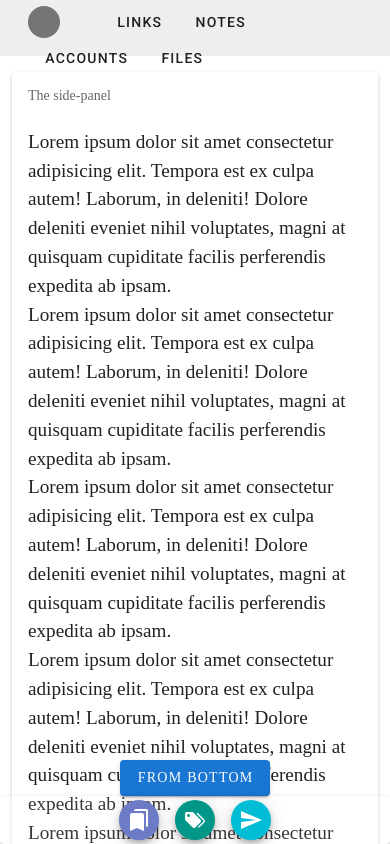
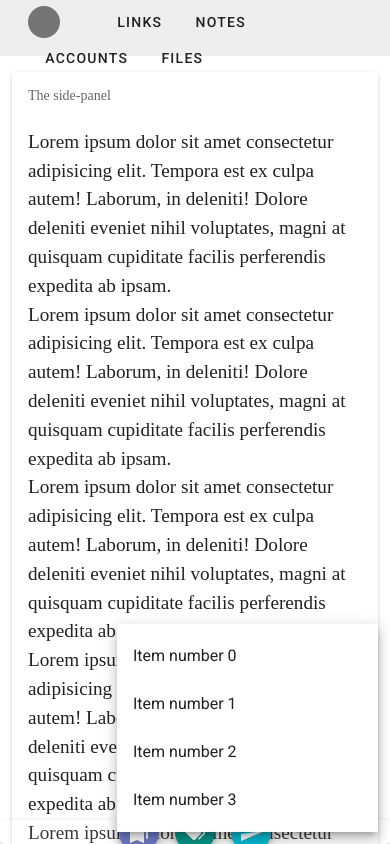
Before and after one commit to michaeliyke/vil, a Vue app: page /home in a window 390 px wide. Both pictures are taken after a click on the button 139 px from the left and 820 px from the top of the page. Shown: the top 844 px of the page. Built offline with nearby package versions, Linux system fonts and the light colour scheme.

Commit message:
Add a menu for mobile tray

```diff
--- a/src/dashboard/DashboardComponent.vue
+++ b/src/dashboard/DashboardComponent.vue
@@ -14,23 +14,7 @@
       </v-col>
 
       <v-col class="hidden-sm-and-up col-12 fixed py-0 px-0">
-        <mobile-tray :trayName="trayName" />
-        <v-card class="text-center py-1" color="rgba(255, 255, 255, 0.1)">
-          <v-btn
-            v-for="(t, index) of trays"
-            :key="index"
-            :class="t.classes"
-            :name="t.name"
-            :ref="t.name"
-            small
-            fab
-            dark
-            :color="t.color"
-            @click="toggleTray(t.name)"
-          >
-            <v-icon dark> {{ t.icon }} </v-icon>
-          </v-btn>
-        </v-card>
+        <mobile-tray :trays="trays" :trayName="trayName" />
       </v-col>
     </v-row>
   </v-container>
@@ -84,9 +68,6 @@ export default {
     };
   },
   methods: {
-    toggleTray(name) {
-      this.trayName = this.trayName === name ? "" : name;
-    },
     hideTray(event) {
       if (this.hasClass(event.target, "mdi") === false) {
         this.trayName = "";
--- a/src/dashboard/MobileTray.vue
+++ b/src/dashboard/MobileTray.vue
@@ -1,26 +1,39 @@
 <template>
-  <v-row justify="space-around" v-if="tray">
-    <v-col cols="auto">
-      <v-dialog transition="dialog-bottom-transition" max-width="600">
-        <template v-slot:activator="{ on, attrs }">
-          <v-btn color="primary" v-bind="attrs" v-on="on">From bottom</v-btn>
+  <v-card class="text-center py-1" color="rgba(255, 255, 255, 0.1)">
+    <v-row justify="center">
+      <v-menu
+        min-width="67%"
+        tile
+        v-for="(t, index) of trays"
+        :key="index"
+        transition="slide-x-transition"
+        right
+      >
+        <template v-slot:activator="{ attrs, on }">
+          <v-btn
+            :color="t.color"
+            :class="t.classes"
+            :name="t.name"
+            :ref="t.name"
+            small
+            dark
+            fab
+            v-bind="attrs"
+            v-on="on"
+          >
+            <v-icon dark> {{ t.icon }} </v-icon>
+          </v-btn>
         </template>
-        <template v-slot:default="dialog">
-          <v-card>
-            <v-toolbar color="primary" dark>Opening from the bottom</v-toolbar>
-            <v-card-text>
-              <div class="text-h2 pa-12">Hello world!</div>
-            </v-card-text>
-            <v-card-actions class="justify-end">
-              <v-btn text @click="dialog.value = false">Close</v-btn>
-            </v-card-actions>
-          </v-card>
-        </template>
-      </v-dialog>
-    </v-col>
-  </v-row>
+
+        <v-list>
+          <v-list-item v-for="item in items" :key="item" link>
+            <v-list-item-title v-text="item"></v-list-item-title>
+          </v-list-item>
+        </v-list>
+      </v-menu>
+    </v-row>
+  </v-card>
 </template>
-
 <script>
 export default {
   name: "MobileTray",
@@ -31,7 +44,12 @@ export default {
   },
   props: {
     trayName: String,
+    trays: Array,
   },
+  methods: {},
+  data: () => ({
+    items: [...Array(4)].map((a, b) => `Item number ${b}`),
+  }),
 };
 </script>
 
```
